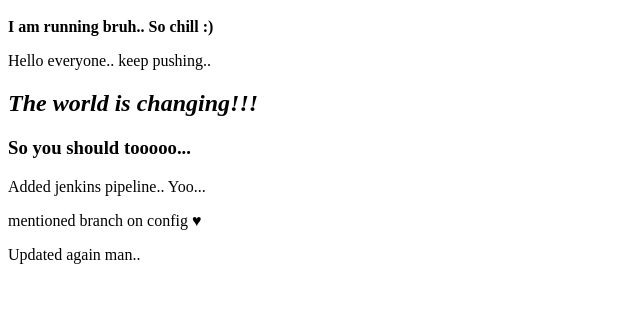
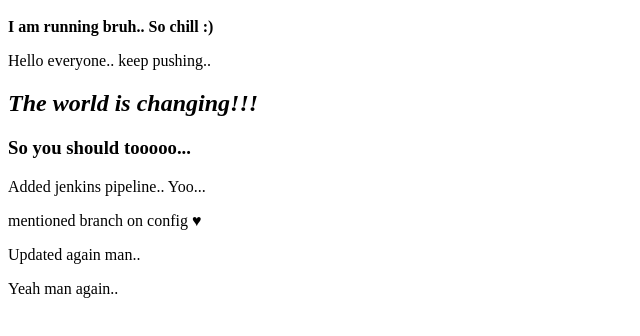
Before and after one commit to rvyas69/jenkins-test, a plain HTML site: page index.html in a window 1280 px wide. Shown: the part 48-384 px from the top of the page, without its empty margins (0-640 px from the left). Drawn offline with Linux system fonts and the light colour scheme.

Commit message:
Update index.html

```diff
--- a/index.html
+++ b/index.html
@@ -8,4 +8,5 @@
   <p>Added jenkins pipeline.. Yoo...</p>
   <p>mentioned branch on config &hearts;</p>
   <p>Updated again man..</p>
+  <p>Yeah man again..</p>
 </html>
```
